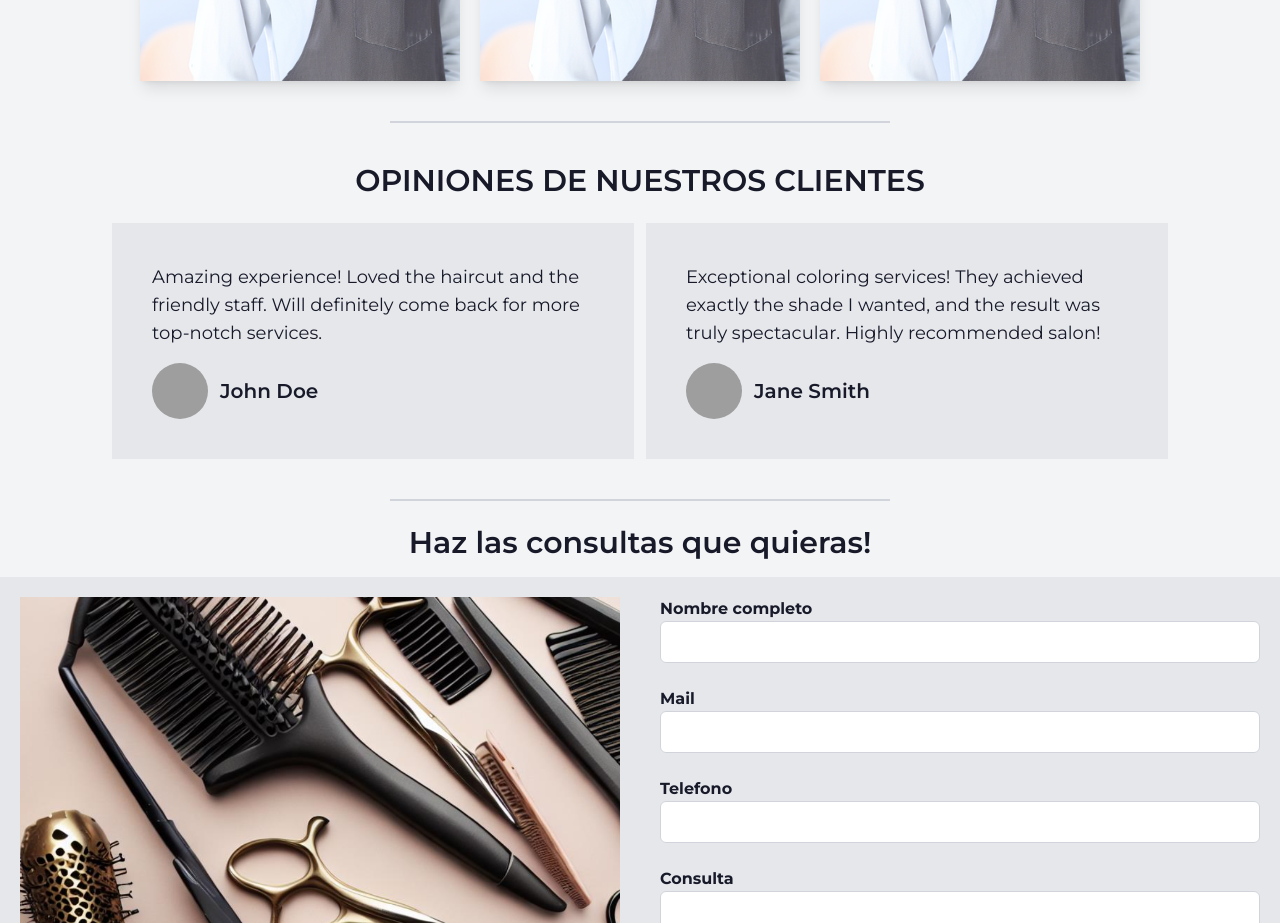
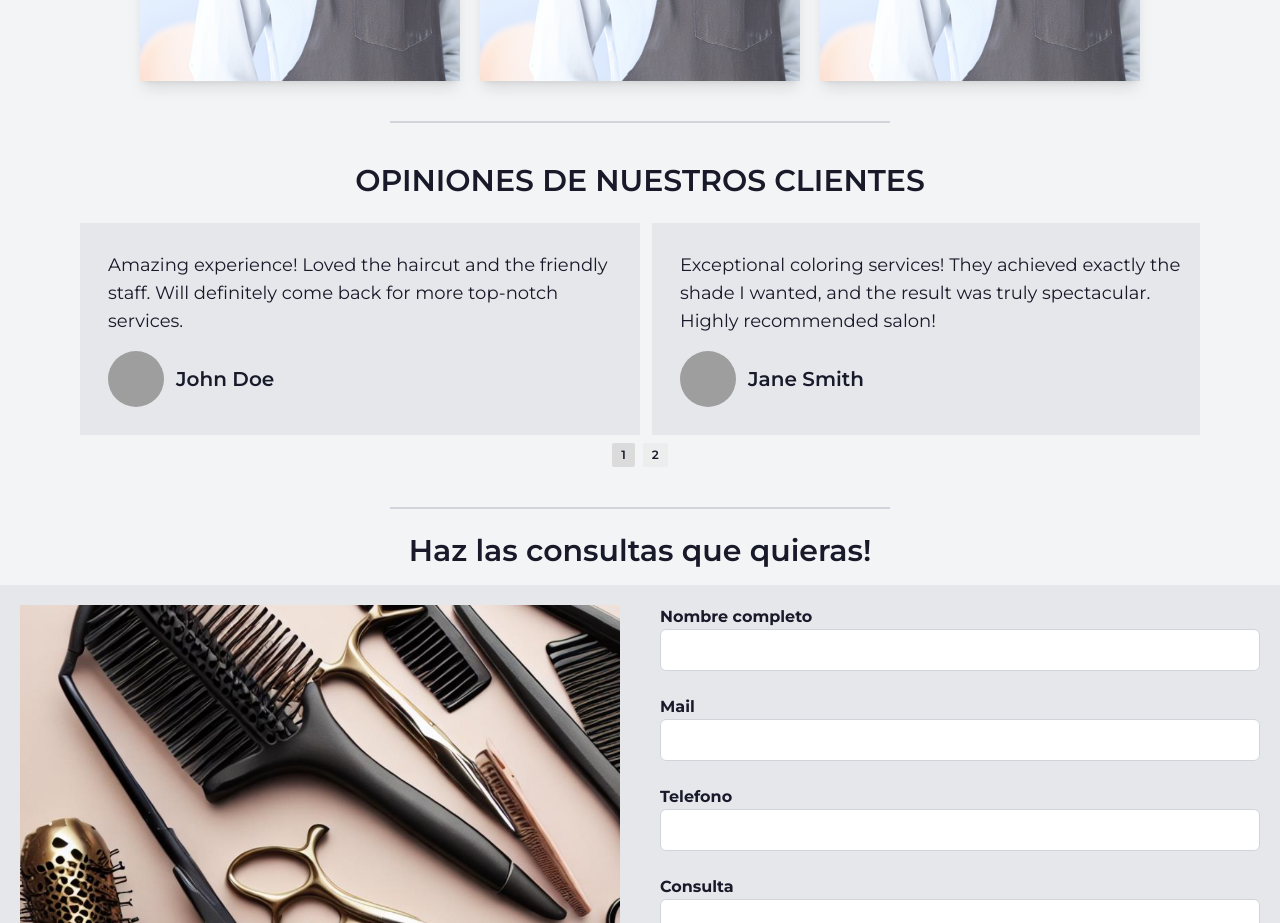
Before and after one commit to JuanPrato/turnitos, a Next.js app: page / in a window 1280 px wide. Shown: the part 2500-3423 px from the top of the page. Built offline with nearby package versions, Linux system fonts and the light colour scheme; grey boxes are pictures that could not be loaded.

Commit message:
Quotes carousel update

```diff
--- a/src/app/Quotes.tsx
+++ b/src/app/Quotes.tsx
@@ -1,6 +1,6 @@
 import { SectionTitle } from "@/components/Font";
-import QuoteCard from "@/components/QuoteCard";
 import { Separator } from "@/components/Utils";
+import QuoteCarousel from "@/components/quote/QuoteCarousel";
 
 const QUOTES: { name: string, review: string }[] = [
   {
@@ -11,19 +11,23 @@ const QUOTES: { name: string, review: string }[] = [
     name: "Jane Smith",
     review: "Exceptional coloring services! They achieved exactly the shade I wanted, and the result was truly spectacular. Highly recommended salon!",
   },
-];
+  {
+    name: "John Doe",
+    review: "Amazing experience! Loved the haircut and the friendly staff. Will definitely come back for more top-notch services.",
+  },
+  {
+    name: "Jane Smith",
+    review: "Exceptional coloring services! They achieved exactly the shade I wanted, and the result was truly spectacular. Highly recommended salon!",
+  },
+]
 
 export default function Quotes() {
 
   return (
     <>
-      <section className="py-10">
+      <section className="py-10 px-20">
         <SectionTitle text="OPINIONES DE NUESTROS CLIENTES" />
-        <div className="grid grid-cols-2 gap-3 mt-6 px-28">
-          {
-            QUOTES.map((q, i) => (<QuoteCard key={i} quote={q} />))
-          }
-        </div>
+        <QuoteCarousel quotes={QUOTES} />
       </section>
       <Separator />
     </>
--- a/src/components/QuoteCard.tsx
+++ b/src/components/quote/QuoteCard.tsx
@@ -1,13 +1,15 @@
 import Image from "next/image";
 
+export type Quote = { name: string, review: string };
+
 interface Props {
-  quote: { name: string, review: string }
+  quote: Quote;
 }
 
 export default function QuoteCard({ quote: { name, review } }: Props) {
 
   return (
-    <div className="bg-gray-200 p-10 flex flex-col justify-between gap-4 relative">
+    <div className="carousel-item box-border w-1/2 bg-gray-200 p-7 flex flex-col justify-between gap-4 relative">
       <blockquote className="text-lg">
         {review}
       </blockquote>
--- /dev/null
+++ b/src/components/quote/QuoteCardPage.tsx
@@ -0,0 +1,26 @@
+"use client"
+
+import { RefObject, useEffect, useRef } from "react"
+import QuoteCard, { Quote } from "./QuoteCard";
+
+interface Props {
+  executeWithRef: (ref: RefObject<HTMLDivElement>) => void;
+  quotes: [Quote, Quote?]
+}
+
+export default function QuoteCardPage({ executeWithRef, quotes }: Props) {
+
+  const ref = useRef<HTMLDivElement>(null);
+
+  useEffect(() => {
+    executeWithRef(ref);
+  }, []);
+
+  return (
+
+    <div className="carousel-item w-full gap-3" ref={ref}>
+      <QuoteCard quote={quotes[0]} />
+      {quotes[1] && <QuoteCard quote={quotes[1]} />}
+    </div>
+  )
+}
--- /dev/null
+++ b/src/components/quote/QuoteCarousel.tsx
@@ -0,0 +1,43 @@
+"use client"
+
+import { useCarousel } from "@/hooks/useCarousel";
+import QuoteCardPage from "./QuoteCardPage";
+import { ReactNode } from "react";
+import { Quote } from "./QuoteCard";
+import { twMerge } from "tailwind-merge";
+
+export default function QuoteCarousel({ quotes }: { quotes: Quote[] }) {
+
+  let pagesQ = 0;
+
+  const { current, setElements, absoluteScroll } = useCarousel({ offsetLeft: 0, offsetRigth: 1 });
+
+  const getQuotesPages = () => {
+    const pages: ReactNode[] = [];
+    for (let i = 0; i < quotes.length; i += 2) {
+      pages.push(
+        <QuoteCardPage
+          key={i}
+          quotes={[quotes[i], quotes[i + 1]]}
+          executeWithRef={(q) => setElements(p => [...p, q])} />
+      )
+    }
+    pagesQ = pages.length;
+    return pages;
+  }
+
+  return (
+    <>
+      <div className="carousel gap-1 mt-6">
+        {
+          getQuotesPages()
+        }
+      </div>
+      <div className="flex justify-center w-full pt-2 gap-2">
+        {
+          Array.from({ length: pagesQ }).map((_, i) => <button key={i} className={twMerge("btn btn-xs", `${current === i && "btn-active"}`)} onClick={() => absoluteScroll(i)}>{i + 1}</button>)
+        }
+      </div>
+    </>
+  )
+}
--- /dev/null
+++ b/src/hooks/useCarousel.ts
@@ -0,0 +1,36 @@
+import { RefObject, useRef, useState } from "react";
+
+export function useCarousel<T extends HTMLElement>({
+  offsetLeft: min,
+  offsetRigth: max,
+}: {
+  offsetLeft: number;
+  offsetRigth: number;
+}) {
+  const [elements, setElements] = useState<RefObject<T>[]>([]);
+  const [current, setCurrent] = useState<number>(min);
+
+  function scrollTo(index: number) {
+    elements[index].current?.scrollIntoView({
+      block: "nearest",
+      inline: "center",
+    });
+  }
+
+  return {
+    onScroll(scroll: number) {
+      if (current === min && scroll < 0) return;
+      if (current === elements.length - max && scroll > 0) return;
+      scrollTo(current + scroll);
+      setCurrent((c) => (c += scroll));
+    },
+    absoluteScroll(scroll: number) {
+      if (scroll < min || scroll > elements.length - max) return;
+
+      setCurrent(scroll);
+      scrollTo(scroll);
+    },
+    setElements,
+    current,
+  };
+}
```
